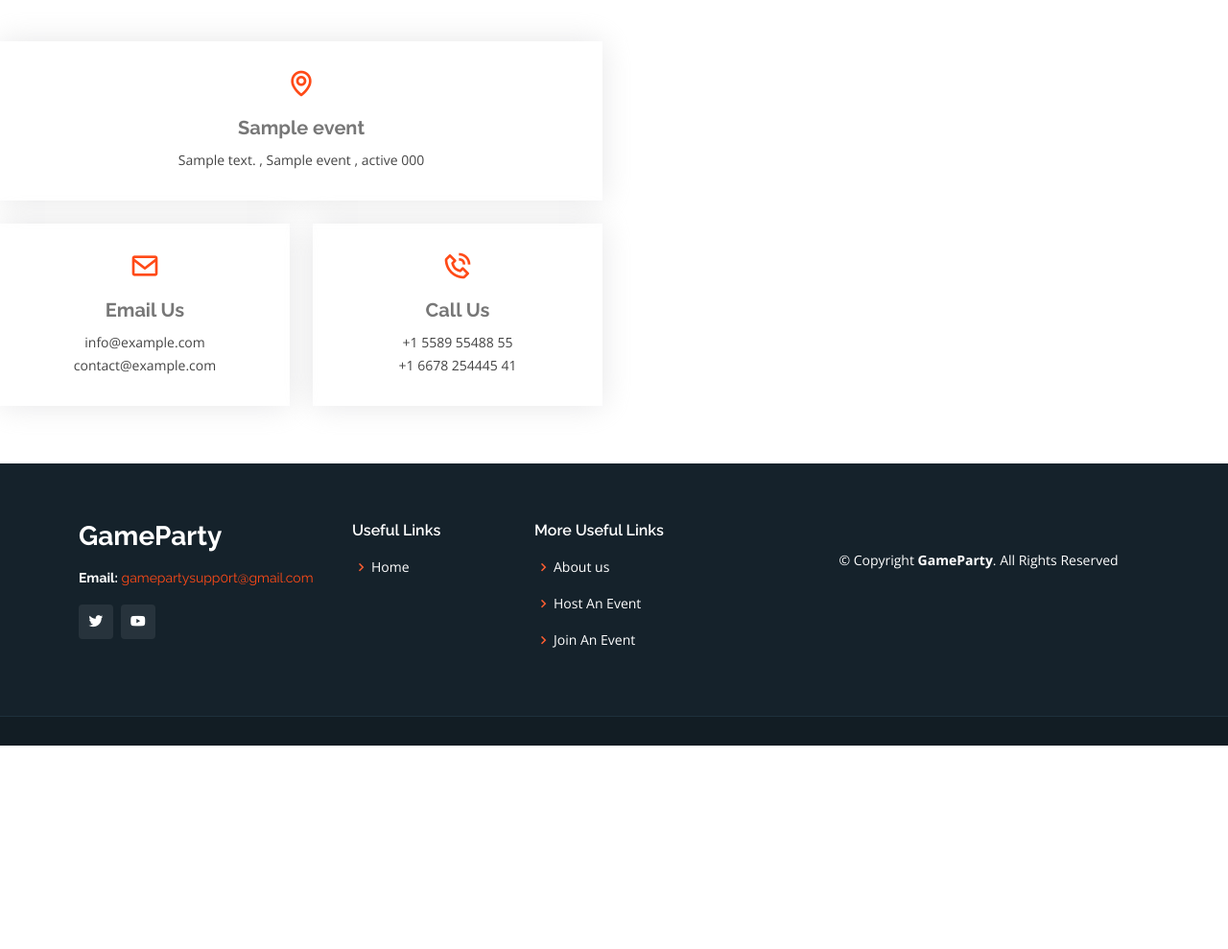
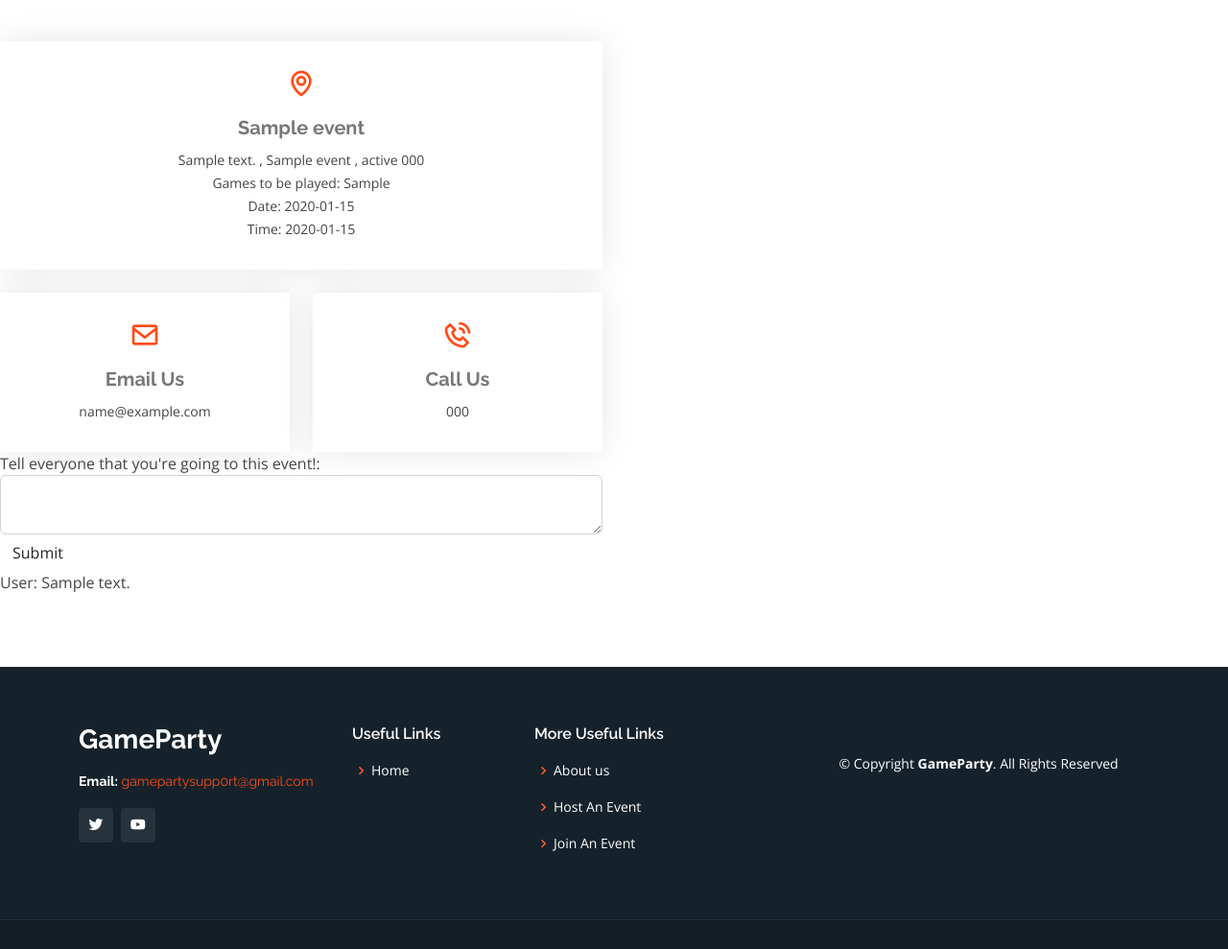
Before and after one commit to Kesheon/MinimumViableProduct, a Flask app: page /joinEvent in a window 1280 px wide. Shown: the part 222-1211 px from the top of the page at 96% size. Before the commit the page ends 999 px from the top, so only its background shows below. Run offline with Flask 3, Linux system fonts and the light colour scheme; a user stored in the database is signed in; tables that the repository leaves empty hold one stand-in row (values such as "Sample post"); some libraries are stand-ins or nearby versions.

Commit message:
users can comment on hosted events, looped through more fields of Event table

```diff
--- a/templates/joinEvent.html
+++ b/templates/joinEvent.html
@@ -43,22 +43,29 @@
                 <i class="bx bx-map"></i>
                 <h3>{{ events.storeName }}</h3>
                 <p>{{ events.storeAddress }} , {{ events.storeCityName }} , {{ events.storeStateName }} {{ events.storeZipCode }}</p>
+                <p>Games to be played: {{ events.games }}</p>
+                <p>Date: {{ events.date }}</p>
+                <p>Time: {{ events.time }}</p>
               </div>
             </div>
             <div class="col-md-6">
               <div class="info-box mt-4">
                 <i class="bx bx-envelope"></i>
                 <h3>Email Us</h3>
-                <p>info@example.com<br>contact@example.com</p>
+                <p>{{ events.storeEmail }}</p>
               </div>
             </div>
             <div class="col-md-6">
               <div class="info-box mt-4">
                 <i class="bx bx-phone-call"></i>
                 <h3>Call Us</h3>
-                <p>+1 5589 55488 55<br>+1 6678 254445 41</p>
+                <p>{{ events.storePhoneNumber }}</p>
               </div>
             </div>
+            {{ wtf.quick_form(form) }}
+            {% for message in messageTable %}
+            <p>User: {{ message.content }}</p>
+            {% endfor %}
         </div>
 
     </div>
```
